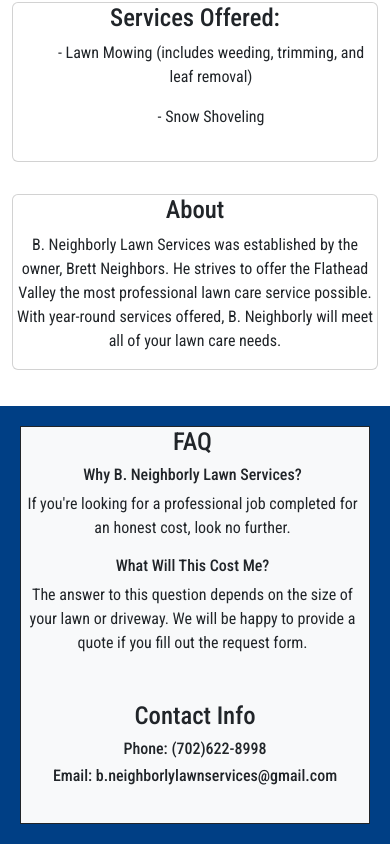
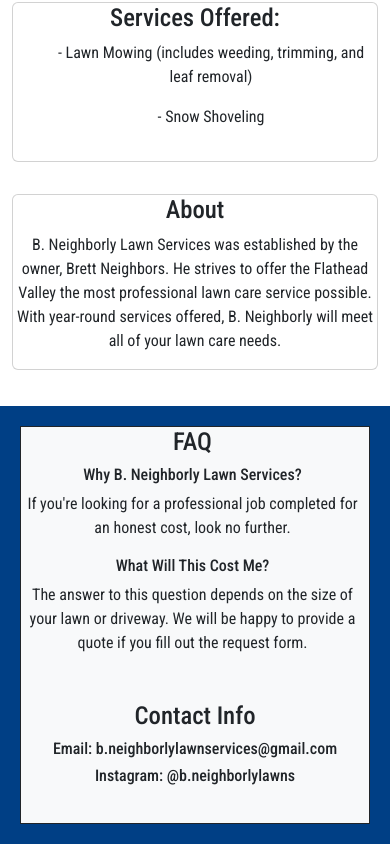
Before and after one commit to bneighbs6/b-neighborly-lawn, a React (Create React App) app: page / in a window 390 px wide. Shown: the part 1800-2644 px from the top of the page. Built offline with nearby package versions, Linux system fonts and the light colour scheme; the HTML template or start-up script is replaced by a standard one; a web font is replaced by a local one.

Commit message:
Add instagram handle/remove phone from contact

```diff
--- a/src/Components/Footer.jsx
+++ b/src/Components/Footer.jsx
@@ -18,8 +18,8 @@ function Footer() {
 
           <div className="footer-contact-section col-sm-12 col-md-6 text-center">
             <h2>Contact Info</h2>
-            <h6>Phone: (702)622-8998</h6>
             <h6>Email: b.neighborlylawnservices@gmail.com</h6>
+            <h6>Instagram: @b.neighborlylawns</h6>
           </div>
         </div>
       </footer>
```
